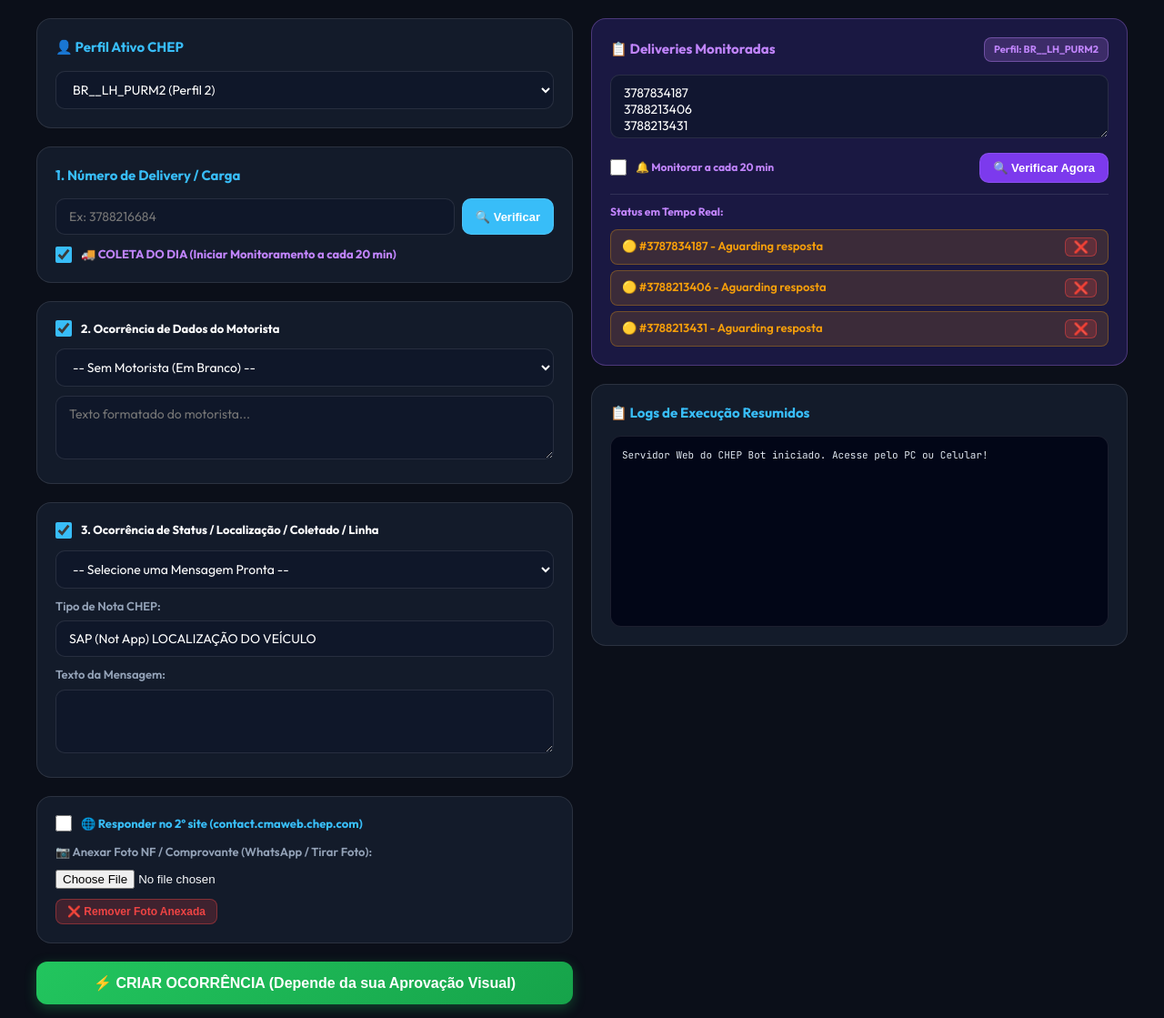
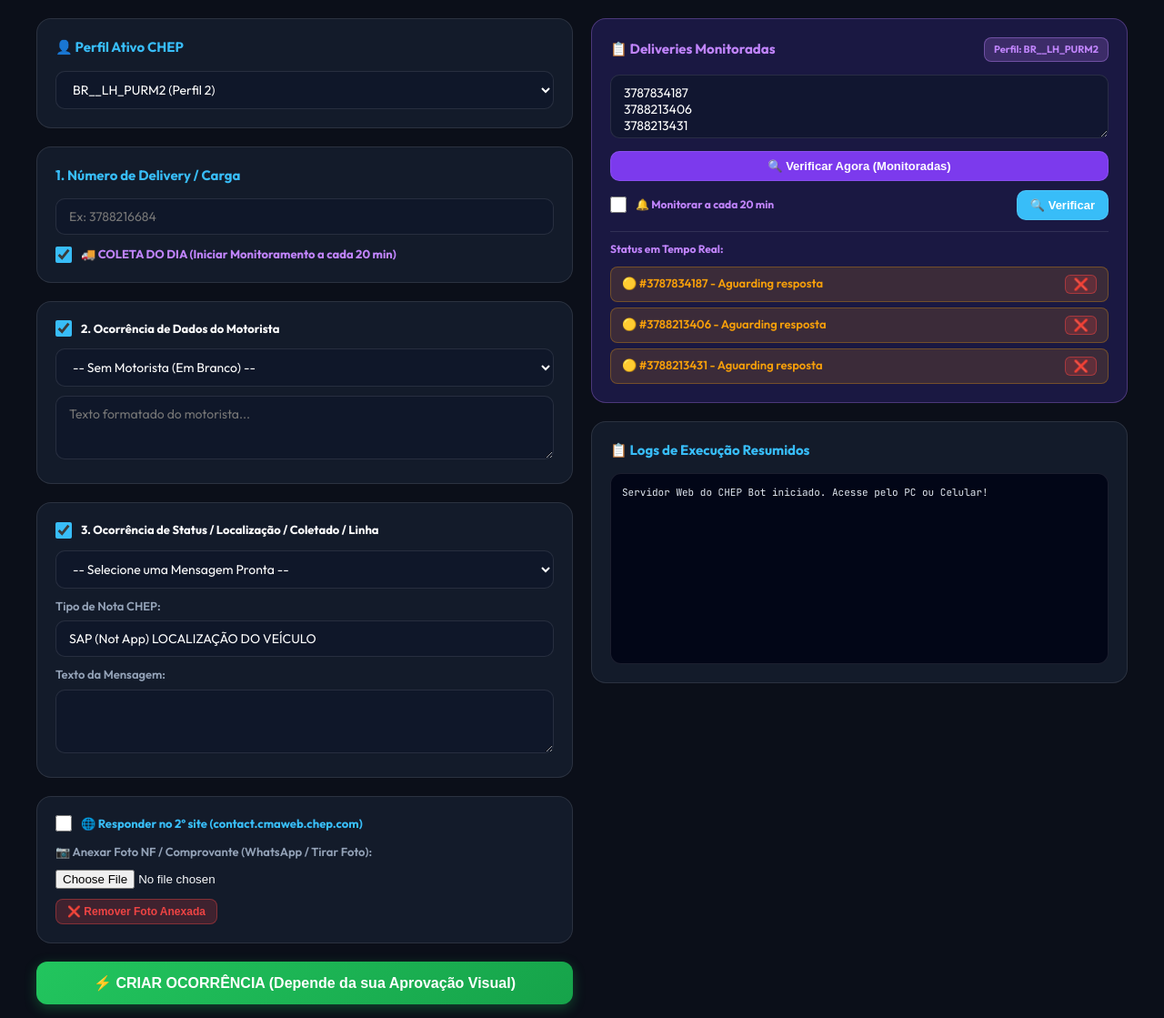
Before and after one commit to ProffisionalPXT/ocorrenciaschep, a Flask app: page / in a window 1280 px wide. Shown: the part 103-1222 px from the top of the page at 91% size. Run offline with Flask 3, Linux system fonts and the light colour scheme.

Commit message:
Position Verificar Agora button right under daily_deliveries_box and place Verificar button on the bottom right of purple monitoring card

```diff
--- a/templates/index.html
+++ b/templates/index.html
@@ -337,10 +337,7 @@
           <!-- DELIVERY -->
           <div class="card">
             <div class="card-title">1. Número de Delivery / Carga</div>
-            <div style="display: flex; gap: 8px;">
-              <input type="text" id="delivery" name="delivery" placeholder="Ex: 3788216684" required style="flex: 1;">
-              <button type="button" class="btn-conn" style="background: var(--accent-blue); padding: 8px 14px; font-size: 13px;" onclick="verifySingleDelivery()" title="Verificar status no Service Desk">🔍 Verificar</button>
-            </div>
+            <input type="text" id="delivery" name="delivery" placeholder="Ex: 3788216684" required>
 
             <label class="checkbox-group" style="margin-top: 12px; margin-bottom: 0;">
               <input type="checkbox" id="chk_coleta_dia" name="chk_coleta_dia" checked>
@@ -462,12 +459,16 @@
           </div>
           <textarea id="daily_deliveries_box" onchange="syncDailyDeliveriesToServer()" oninput="syncDailyDeliveriesToServer()" placeholder="Digite uma delivery por linha...">{% for d in daily_deliveries %}{{ d }}&#10;{% endfor %}</textarea>
 
+          <div style="display: flex; justify-content: flex-end; margin-top: 8px;">
+            <button type="button" class="btn-conn" style="background: #7c3aed; width: 100%; justify-content: center;" onclick="checkRepliesNow()">🔍 Verificar Agora (Monitoradas)</button>
+          </div>
+
           <div style="display: flex; justify-content: space-between; align-items: center; margin-top: 10px; flex-wrap: wrap; gap: 8px;">
             <label class="checkbox-group" style="margin: 0;">
               <input type="checkbox" id="chk_auto_mon" onchange="toggleAutoMonitor()">
               <span style="font-size: 12px; font-weight: 700; color: var(--accent-purple);">🔔 Monitorar a cada 20 min</span>
             </label>
-            <button type="button" class="btn-conn" style="background: #7c3aed;" onclick="checkRepliesNow()">🔍 Verificar Agora</button>
+            <button type="button" class="btn-conn" style="background: var(--accent-blue);" onclick="verifySingleDelivery()" title="Verificar status apenas da delivery digitada na caixa da esquerda">🔍 Verificar</button>
           </div>
 
           <!-- PAINEL DE STATUS DAS DELIVERIES (SEM ENCHER OS LOGS) -->
```
